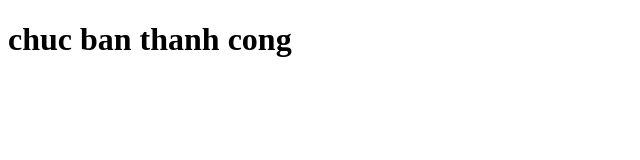
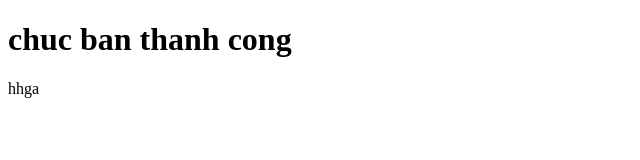
Before and after one commit to VoTrungHa/git, a plain HTML site: page index.html in a window 1280 px wide. Shown: the full height of the page, 0-640 px from the left. Drawn offline with Linux system fonts and the light colour scheme.

Commit message:
Update index.html

```diff
--- a/index.html
+++ b/index.html
@@ -7,5 +7,6 @@
 </head>
 <body>
     <h1>chuc ban thanh cong</h1>
+    <p>hhga</p>
 </body>
 </html>
```
